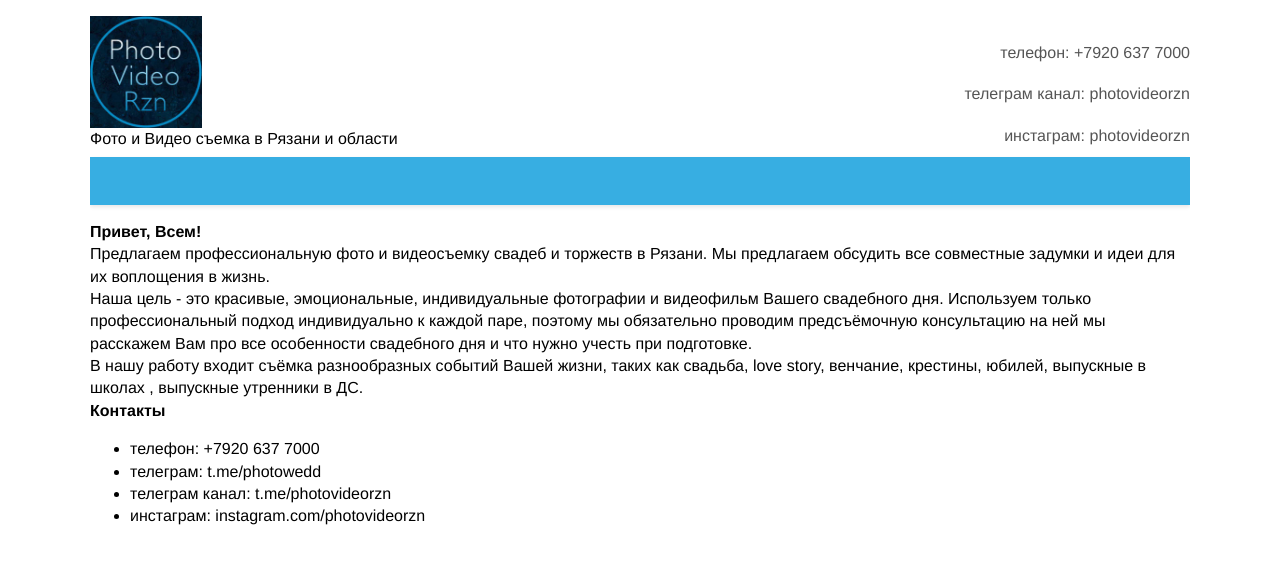
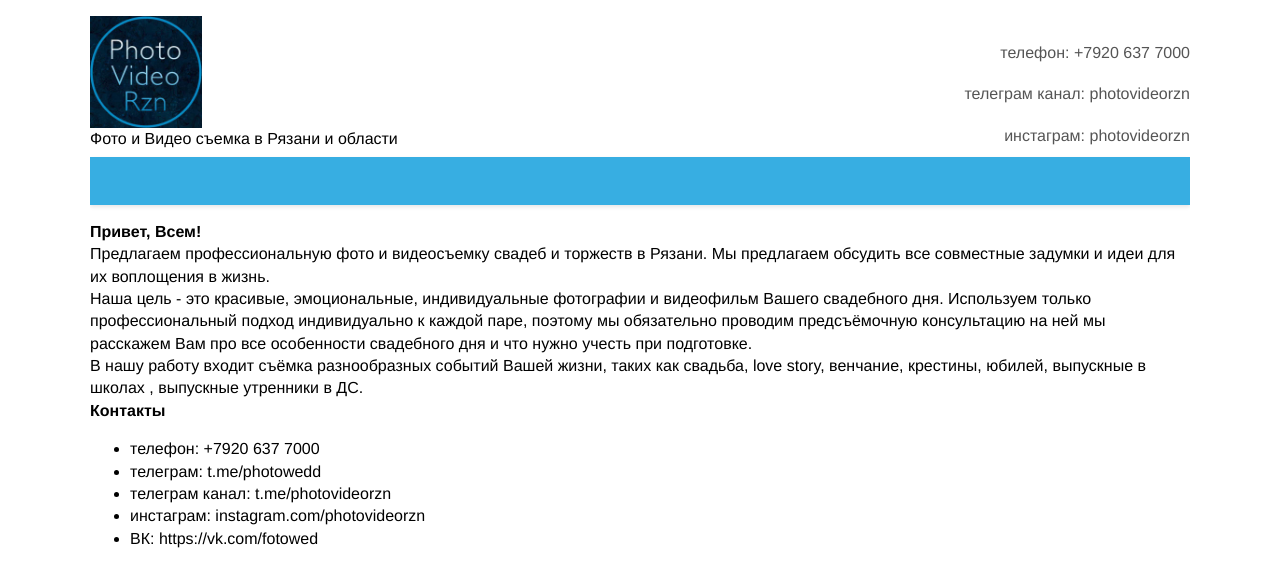
Before and after one commit to fv62/fv62.github.io, a Jekyll site: the page built from index.md, in a window 1280 px wide. Shown: the top 587 px of the page. Built offline with Jekyll 4.4.1, drawn with Linux system fonts in a browser that asks for light colours; part of the change alters nothing that is shown.

Commit message:
updated VK

```diff
--- a/index.md
+++ b/index.md
@@ -14,3 +14,4 @@
 - телеграм: [t.me/photowedd](https://t.me/photowedd)
 - телеграм канал: [t.me/photovideorzn](https://t.me/photovideorzn)
 - инстаграм: [instagram.com/photovideorzn](https://www.instagram.com/photovideorzn)
+- ВК: [https://vk.com/fotowed](https://vk.com/fotowed)
```
